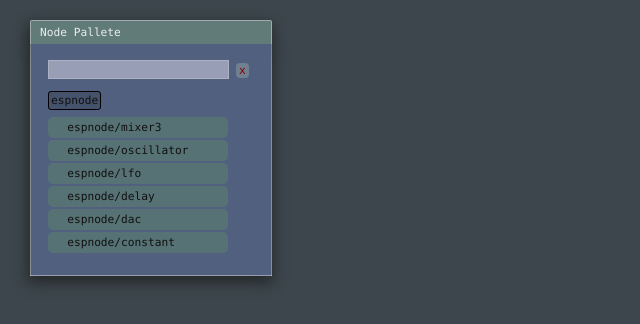
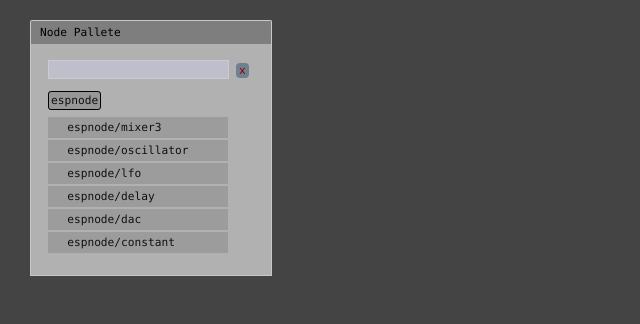
Before and after one commit to esptiny86/espnode86, a plain HTML site: page index.html in a window 1280 px wide. Shown: the whole page, without its empty margins (0-640 px from the left). Drawn offline with Linux system fonts and the light colour scheme.

Commit message:
change style!

```diff
--- a/css/espnode.css
+++ b/css/espnode.css
@@ -8,8 +8,8 @@
     padding: 1px 0px 1px 0px;
     /* vertical-align: middle; */
     margin: 2px 0;
-    background-color: rgba(96,141,104,0.4);
-    border-radius: 5px;
+    background-color: rgba(126, 126, 126, 0.4);
+    /*! border-radius: 5px; */
     -webkit-transition: background-color 0.2s ease-out;
     transition: background-color 0.2s ease-out;
     /* border-color: white; */
@@ -100,11 +100,12 @@
 }
 
 .rpd-espnode-nodelist li.rpd-nodelist-selected .rpd-nodelist-fulltypename {
-    color: red;
+    color: #cecece;
 }
 
 .rpd-espnode-nodelist li.rpd-nodelist-add-effect {
-    background-color: #f00;
+    /* background-color: #CCC; */
+    /* color: #000; */
 }
 
 
--- a/css/rpd-pink.css
+++ b/css/rpd-pink.css
@@ -173,7 +173,7 @@
     font-family: 'PT Mono', 'Andale Mono', 'Fira mono', 'Menlo', sans-serif;
     font-size: 0.7em;
     color: #111;
-    background-color: #3c464c;
+    background-color: #444;
     margin: 0;
 }
 
@@ -207,7 +207,7 @@
 }
 
 .rpd-node .rpd-title {
-    background-color: #617b79;
+    background-color: #7e7e7e;
     padding: 3px 5px;
     color: #eee;
 }
@@ -248,7 +248,7 @@
 .rpd-outlet .rpd-connector {
     cursor: pointer;
     border-radius: 6px;
-    border-width: 3px;
+    border-width: 4px;
     border-style: solid;
 }
 
@@ -412,7 +412,7 @@
 .rpd-node,
 .rpd-node > .rpd-title {
     /* box-shadow: 3px 3px 14px 1px rgba(33,33,33,0.7); */
-    box-shadow: -1px 5px 13px 1px rgba(30,30,30,0.8);
+    /*! box-shadow: -1px 5px 13px 1px rgba(30,30,30,0.8); */
 }
 
 .rpd-dragging .rpd-node,
@@ -425,7 +425,7 @@
     display: table-caption;
     background-clip: border-box;
     border-style: solid;
-    border-color: rgba(250,250,250,0.4);
+    border-color: rgb(200, 200, 200);
     border-width: 1px 1px 0 1px;
     border-radius: 2px 2px 0 0;
     /* border-radius: 4px 4px 0 0; */
@@ -433,11 +433,11 @@
 }
 
 .rpd-node .rpd-content {
-    border-color: rgba(250,250,250,0.4);
-    border-width: 0 1px 1px 1px;
+    border-color: rgb(200, 200, 200);
+    border-width: 0px 1px 1px 1px;
     /* border-radius: 0 0 4px 4px; */
     border-style: solid;
-    background-color: #50607e;
+    background-color: #b1b1b1;
     background-clip: border-box;
 }
 
@@ -474,7 +474,7 @@ table.rpd-node thead.rpd-title th {
 
 .rpd-name {
     padding: 4px 2px;
-    color: rgba(250,250,250,0.9);
+    color: rgb(0, 0, 0);
 }
 
 .rpd-inlet,
```
